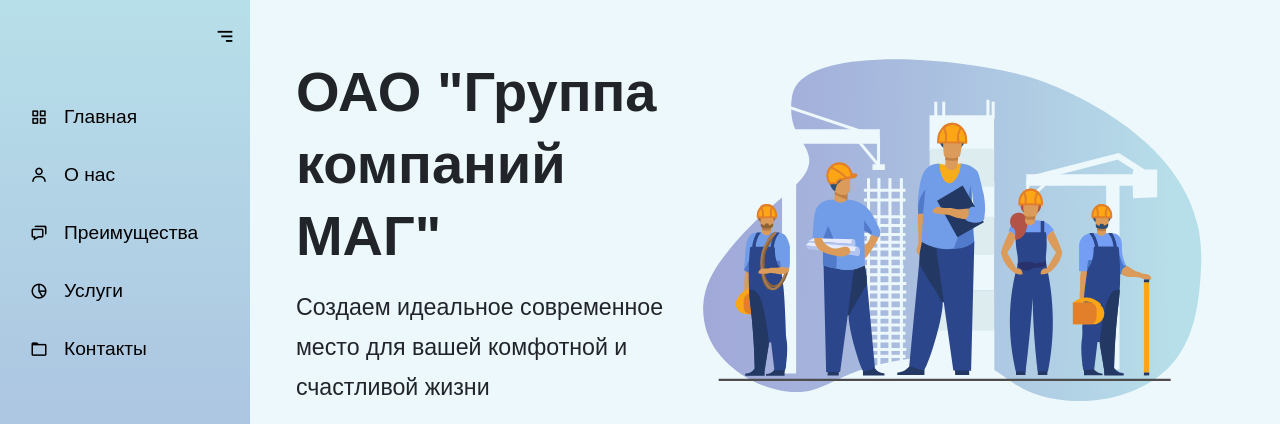
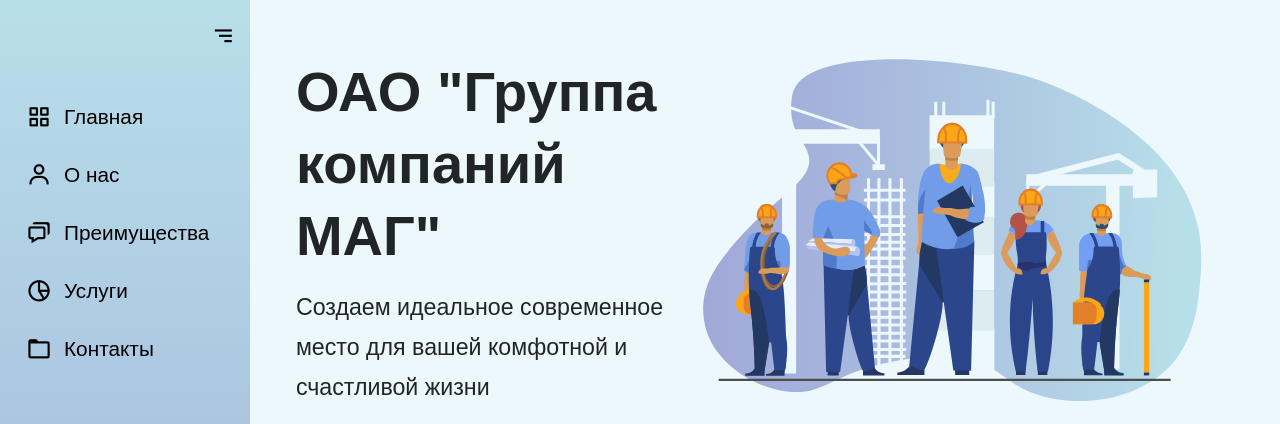
Before and after one commit to AnigalHub/GroupOfCompaniesMAG, a Vue app: page / in a window 1280 px wide. Shown: the top 424 px of the page. Built offline with nearby package versions, Linux system fonts and the light colour scheme.

Commit message:
изменен размер иконок и шрифта

```diff
--- a/src/components/SidebarMenu.vue
+++ b/src/components/SidebarMenu.vue
@@ -140,7 +140,7 @@
         top: 50%;
         right: 0;
         transform: translateY(-50%);
-        font-size: 22px;
+        font-size: 1.6rem;
         transition: all 0.4s ease;
         text-align: center;
         cursor: pointer;
@@ -152,7 +152,7 @@
         color: black;
         height: 60px;
         min-width: 50px;
-        font-size: 28px;
+        font-size: 1.6rem;
         text-align: center;
         line-height: 60px;
     }
@@ -163,7 +163,7 @@
     .sidebar li {
         position: relative;
         margin: 8px 0;
-        font-size: 1.2rem;
+        font-size: 1.3rem;
         list-style: none;
     }
     .sidebar li a {
@@ -176,9 +176,6 @@
         transition: all 0.4s ease;
         color: black;
     }
-    .sidebar li a:hover {
-
-    }
     .sidebar li a:hover i {
         transition: all 0.5s ease;
         color: var(--bg-color);
@@ -186,7 +183,7 @@
     .sidebar li i {
         height: 50px;
         line-height: 50px;
-        font-size: 18px;
+        font-size: 1.6rem;
         border-radius: 12px;
     }
     .my-scroll-active {
```
